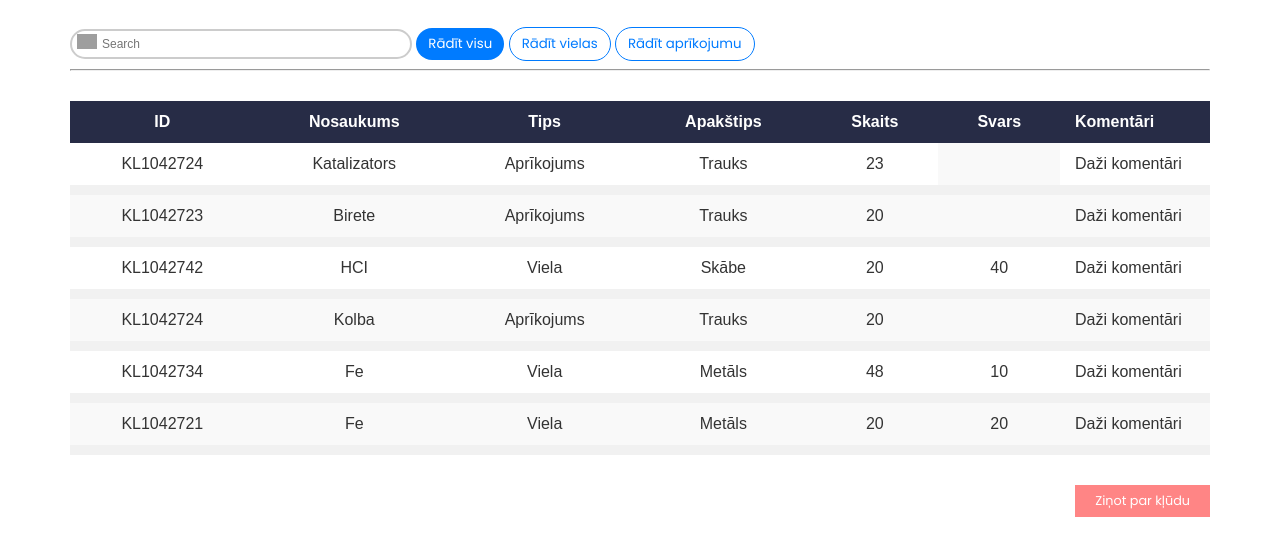
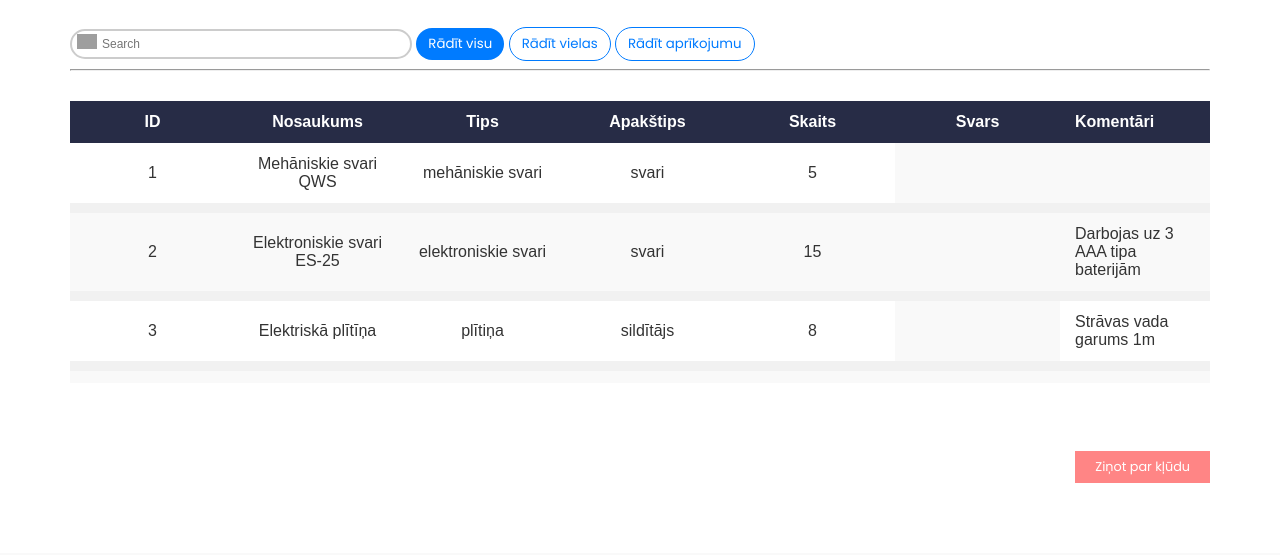
Before and after one commit to lagoda20011/Klus_lab, a plain HTML site: page index.html in a window 1280 px wide. Both pictures are taken after a click on the button "Piekļūt visiem publiskiem datiem". Shown: the part 247-802 px from the top of the page. Drawn offline with Linux system fonts and the light colour scheme; grey boxes are pictures that could not be loaded.

Commit message:
Reading and showing json file

```diff
--- a/assets/css/style.css
+++ b/assets/css/style.css
@@ -22,8 +22,7 @@ button {
 /* Attēla sadaļa ar tekstu */
 .image {
   flex: 1;
-  background-image: linear-gradient(#0056b3, #007bff);
-  /* background: url("assets/images/lab-background.jpg") no-repeat center center; */
+  background-image: linear-gradient(#0056b3, #71b4fc);
   background-size: cover;
   display: flex;
   flex-direction: column;
@@ -53,6 +52,7 @@ button {
 .image img {
   width: 250px;
   bottom: 10px;
+  background: radial-gradient(circle at 50% 50%, #fff 0%, #fff 60%, #fff0 calc(50% + 1px))
 }
 
 /* Galvenās lapas sadaļa */
@@ -325,6 +325,13 @@ form input {
 .database td {
   padding: 12px 15px;
   text-align: center;
+  width: auto;
+}
+tr {
+  display: table;
+  width: 100%;
+  table-layout: fixed;
+  box-sizing: border-box;
 }
 
 .database td {
@@ -332,8 +339,20 @@ form input {
 }
 
 .database th {
+  position: sticky;
   background-color: #272c46;
   color: #fff;
+}
+
+thead {
+  display: table;
+  width: calc(100%);
+}
+
+tbody {
+  display: block;
+  max-height: 240px;
+  overflow-y: scroll;
 }
 
 .database tbody tr:nth-child(even) {
@@ -352,14 +371,12 @@ form input {
   font-weight: bold;
 }
 
-/* Optional: Style the first column (ID) */
 .database td:last-child,
 .database th:last-child {
   text-align: start;
   width: 120px;
 }
 
-/* Style for empty cells */
 .database td:empty {
   background-color: #f9f9f9;
 }
@@ -369,14 +386,3 @@ form input {
   border-radius: 0;
   border: none;
 }
-
-/* Media queries */
-@media (max-width: 768px) {
-  .wrapper {
-    flex-direction: column;
-  }
-
-  .image {
-    height: 50vh;
-  }
-}
--- a/assets/js/script.js
+++ b/assets/js/script.js
@@ -1,3 +1,4 @@
+// Function to hide and show elements based on the given element IDs
 function hideElement(firstElement, secondElement) {
   var elementToHide = document.getElementById(firstElement);
   var elementToShow = document.getElementById(secondElement);
@@ -23,5 +24,94 @@ function showElements(firstElement, secondElement, thirdElement) {
   elementToHide.style.display = "none";
   firstElementToShow.style.display = "flex";
   secondElementToShow.style.display = "flex";
-  console.log("database hidden");
 }
+
+// Sample data for equipment and materials
+// Function to load both JSON files and process the data
+let inventarsData = [];
+let vielasData = [];
+
+function loadData() {
+  // Load inventars.json (inventory)
+  Promise.all([
+    fetch("assets/json/inventars.json").then((response) => response.json()), // Load inventars data
+    fetch("assets/json/vielas.json").then((response) => response.json()), // Load vielas data
+  ])
+    .then(([inventars, vielas]) => {
+      // Store the data in global variables
+      inventarsData = inventars;
+      vielasData = vielas;
+
+      // Process and populate the table with all data initially
+      populateTable(inventarsData, vielasData);
+    })
+    .catch((error) => {
+      console.error("Error loading the JSON files:", error);
+    });
+}
+
+// Function to populate the table with filtered data
+function populateTable(inventars, vielas) {
+  // Get the table body element where you want to display the data
+  const tableBody = document
+    .getElementById("inventoryTable")
+    .getElementsByTagName("tbody")[0];
+  tableBody.innerHTML = ""; // Clear existing table rows
+
+  // Combine both inventars and vielas data
+  const combinedData = [...inventars, ...vielas]; // Combine arrays
+
+  combinedData.forEach((item) => {
+    const row = tableBody.insertRow();
+    row.innerHTML = `
+          <td>${item.id}</td>
+          <td>${item.nosaukums}</td>
+          <td>${item.apakstips}</td>
+          <td>${item.tips}</td>
+          <td>${item.skaits}</td>
+          <td>${item.daudzums || ""}</td>
+          <td>${item.komentari}</td>
+      `;
+  });
+}
+
+// Load data when the page is ready
+window.onload = loadData;
+
+// Function to display data based on category
+function filterData(category) {
+  const tableBody = document
+    .getElementById("inventoryTable")
+    .getElementsByTagName("tbody")[0];
+  tableBody.innerHTML = ""; // Clear the existing rows
+
+  let filteredInventars = [];
+  let filteredVielas = [];
+
+  // Filter data based on category
+  if (category === "svari") {
+    filteredInventars = inventarsData.filter((item) => item.tips === "svari");
+  } else if (category === "reaģents") {
+    filteredVielas = vielasData.filter((item) => item.tips === "reaģents");
+  } else if (category === "equipment") {
+    filteredInventars = inventarsData;
+  } else if (category === "material") {
+    filteredVielas = vielasData;
+  } else {
+    filteredInventars = inventarsData; // Show all if 'all' category
+    filteredVielas = vielasData;
+  }
+
+  // Populate the table with the filtered data
+  populateTable(filteredInventars, filteredVielas);
+}
+
+document
+  .getElementById("filterEquipment")
+  .addEventListener("click", () => filterData("equipment"));
+document
+  .getElementById("filterMaterial")
+  .addEventListener("click", () => filterData("material"));
+document
+  .getElementById("filterAll")
+  .addEventListener("click", () => filterData("all"));
--- /dev/null
+++ b/assets/json/inventars.json
@@ -0,0 +1,42 @@
+[
+    {
+      "apakstips": "mehāniskie svari",
+      "id": 1,
+      "komentari": "",
+      "nosaukums": "Mehāniskie svari QWS",
+      "skaits": 5,
+      "tips": "svari"
+    },
+    {
+      "apakstips": "elektroniskie svari",
+      "id": 2,
+      "komentari": "Darbojas uz 3 AAA tipa baterijām",
+      "nosaukums": "Elektroniskie svari ES-25",
+      "skaits": 15,
+      "tips": "svari"
+    },
+    {
+      "apakstips": "plītiņa",
+      "id": 3,
+      "komentari": "Strāvas vada garums 1m",
+      "nosaukums": "Elektriskā plītīņa",
+      "skaits": 8,
+      "tips": "sildītājs"
+    },
+    {
+      "apakstips": "trauki",
+      "id": 4,
+      "komentari": "Kolbas īpaši lielām vielām",
+      "nosaukums": "Milzīgās kolbas",
+      "skaits": 100,
+      "tips": "trauks"
+    },
+    {
+      "apakstips": "stikls",
+      "id": 5,
+      "komentari": "Viegli plīstoša",
+      "nosaukums": "Stikla mēģene",
+      "skaits": 12,
+      "tips": "trauks"
+    }
+  ]
--- /dev/null
+++ b/assets/json/vielas.json
@@ -0,0 +1,142 @@
+[
+    {
+      "apakstips": "sāls",
+      "daudzums": 100,
+      "id": 2,
+      "komentari": "",
+      "mervienibas": "g",
+      "nosaukums": "Kalcija karbonāts CaCO3",
+      "skaits": 25,
+      "tips": "reaģents"
+    },
+    {
+      "apakstips": "hidroksīds",
+      "daudzums": 50,
+      "id": 3,
+      "komentari": "Šķīdums izvedots un sapildīts 2020.09.23",
+      "mervienibas": "ml",
+      "nosaukums": "NaOH šķīdums 10%",
+      "skaits": 45,
+      "tips": "reaģents"
+    },
+    {
+      "apakstips": "skābe",
+      "daudzums": 100,
+      "id": 4,
+      "komentari": "Šķīdums izvedots un sapildīts 2020.10.21",
+      "mervienibas": "ml",
+      "nosaukums": "Sālsskābes HCl šķīdums 20%",
+      "skaits": 24,
+      "tips": "reaģents"
+    },
+    {
+      "apakstips": "test1",
+      "daudzums": 50,
+      "id": 5,
+      "komentari": "Šķīdums izvedots un sapildīts 2020.09.23",
+      "mervienibas": "ml",
+      "nosaukums": "NaOH šķīdums 10%",
+      "skaits": 45,
+      "tips": "reaģents"
+    },
+    {
+      "apakstips": "hidroksīds",
+      "daudzums": 100,
+      "id": 6,
+      "komentari": "Šķīdums izvedots un sapildīts 2020.10.21",
+      "mervienibas": "ml",
+      "nosaukums": "NaOH šķīdums 20%",
+      "skaits": 413,
+      "tips": "reaģents"
+    },
+    {
+      "apakstips": "test2",
+      "daudzums": 50,
+      "id": 7,
+      "komentari": "Šķīdums izvedots un sapildīts lorem ipsum",
+      "mervienibas": "ml",
+      "nosaukums": "NaOH šķīdums 10%",
+      "skaits": 45,
+      "tips": "reaģents"
+    },
+    {
+      "apakstips": "test2",
+      "daudzums": 5,
+      "id": 8,
+      "komentari": "Šķīdums izvedots un sapildīts lorem ipsum",
+      "mervienibas": "ml",
+      "nosaukums": "Nosaukums lorem ipsum",
+      "skaits": 4,
+      "tips": "reaģents"
+    },
+    {
+      "apakstips": "test2",
+      "daudzums": 5,
+      "id": 9,
+      "komentari": "Šķīdums izvedots un sapildīts lorem ipsum",
+      "mervienibas": "ml",
+      "nosaukums": "Nosaukums lorem ipsum",
+      "skaits": 4,
+      "tips": "reaģents"
+    },
+    {
+      "apakstips": "test2",
+      "daudzums": 5,
+      "id": 10,
+      "komentari": "Šķīdums izvedots un sapildīts lorem ipsum",
+      "mervienibas": "ml",
+      "nosaukums": "Nosaukums lorem ipsum",
+      "skaits": 4,
+      "tips": "reaģents"
+    },
+    {
+      "apakstips": "test2",
+      "daudzums": 5,
+      "id": 11,
+      "komentari": "Šķīdums izvedots un sapildīts lorem ipsum",
+      "mervienibas": "ml",
+      "nosaukums": "Nosaukums lorem ipsum",
+      "skaits": 4,
+      "tips": "reaģents"
+    },
+    {
+      "apakstips": "test2",
+      "daudzums": 5,
+      "id": 12,
+      "komentari": "Šķīdums izvedots un sapildīts lorem ipsum",
+      "mervienibas": "ml",
+      "nosaukums": "Nosaukums lorem ipsum",
+      "skaits": 4,
+      "tips": "reaģents"
+    },
+    {
+      "apakstips": "test2",
+      "daudzums": 5,
+      "id": 13,
+      "komentari": "Šķīdums izvedots un sapildīts lorem ipsum",
+      "mervienibas": "ml",
+      "nosaukums": "Nosaukums lorem ipsum",
+      "skaits": 4,
+      "tips": "reaģents"
+    },
+    {
+      "apakstips": "test2",
+      "daudzums": 5,
+      "id": 14,
+      "komentari": "Šķīdums izvedots un sapildīts lorem ipsum",
+      "mervienibas": "ml",
+      "nosaukums": "Nosaukums lorem ipsum",
+      "skaits": 4,
+      "tips": "reaģents"
+    },
+    {
+      "apakstips": "test2",
+      "daudzums": 5,
+      "id": 15,
+      "komentari": "Šķīdums izvedots un sapildīts lorem ipsum",
+      "mervienibas": "ml",
+      "nosaukums": "Nosaukums lorem ipsum",
+      "skaits": 4,
+      "tips": "reaģents"
+    }
+  ]
--- a/index.html
+++ b/index.html
@@ -14,7 +14,7 @@
         <p class="header">Esi sveicināts ĶLUS</p>
         <hr class="line" />
         <p class="text">Tavas laboratorijas uzskaites sistēma</p>
-        <img src="assets/images/rb_13532.png" alt="" />
+        <img src="https://thlaboratory.com/assets/images/science.svg" alt="" />
       </div>
 
       <!-- Galvēnā lapa pa labi -->
@@ -126,14 +126,18 @@
           </p>
           <div>
             <input type="text" placeholder="Search" />
-            <button class="show-all-btn">Rādīt visu</button>
-            <button class="show-material-btn">Rādīt vielas</button>
-            <button class="show-equipment-btn">Rādīt aprīkojumu</button>
+            <button class="show-all-btn" id="filterAll">Rādīt visu</button>
+            <button class="show-material-btn" id="filterMaterial">
+              Rādīt vielas
+            </button>
+            <button class="show-equipment-btn" id="filterEquipment">
+              Rādīt aprīkojumu
+            </button>
           </div>
 
           <hr />
-
-          <table>
+          <div class="table-container">
+            <table id="inventoryTable">
               <thead>
                 <tr>
                   <th>ID</th>
@@ -145,64 +149,11 @@
                   <th>Komentāri</th>
                 </tr>
               </thead>
-            <tbody>
-              <tr>
-                <td>KL1042724</td>
-                <td>Katalizators</td>
-                <td>Aprīkojums</td>
-                <td>Trauks</td>
-                <td>23</td>
-                <td></td>
-                <td>Daži komentāri</td>
-              </tr>
-              <tr>
-                <td>KL1042723</td>
-                <td>Birete</td>
-                <td>Aprīkojums</td>
-                <td>Trauks</td>
-                <td>20</td>
-                <td></td>
-                <td>Daži komentāri</td>
-              </tr>
-              <tr>
-                <td>KL1042742</td>
-                <td>HCI</td>
-                <td>Viela</td>
-                <td>Skābe</td>
-                <td>20</td>
-                <td>40</td>
-                <td>Daži komentāri</td>
-              </tr>
-              <tr>
-                <td>KL1042724</td>
-                <td>Kolba</td>
-                <td>Aprīkojums</td>
-                <td>Trauks</td>
-                <td>20</td>
-                <td></td>
-                <td>Daži komentāri</td>
-              </tr>
-              <tr>
-                <td>KL1042734</td>
-                <td>Fe</td>
-                <td>Viela</td>
-                <td>Metāls</td>
-                <td>48</td>
-                <td>10</td>
-                <td>Daži komentāri</td>
-              </tr>
-              <tr>
-                <td>KL1042721</td>
-                <td>Fe</td>
-                <td>Viela</td>
-                <td>Metāls</td>
-                <td>20</td>
-                <td>20</td>
-                <td>Daži komentāri</td>
-              </tr>
-            </tbody>
+              <tbody class="scrollable-tbody"></tbody>
             </table>
           </div>
+        </div>
+
         <div class="container">
           <div class="error-btn-holder">
             <div class="error-wrapper">
```
Also changed, not shown: assets/json/users.json (added, +12 -0 lines). Lines whose indentation alone changed are shown as unchanged.
